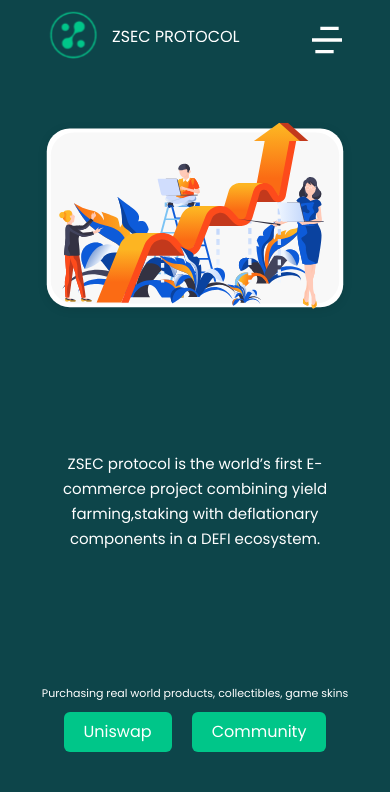
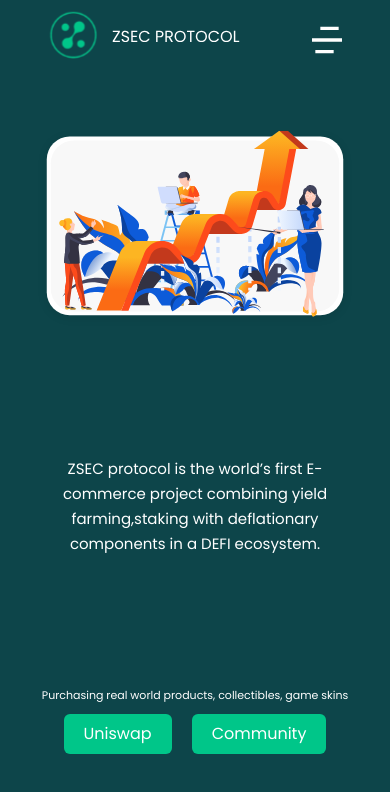
Before and after one commit to naseemshah/react-zesc-website, a React (Create React App) app: page / in a window 390 px wide. Shown: the top 792 px of the page. Built offline with nearby package versions, Linux system fonts and the light colour scheme.

Commit message:
fixed responsiveness

```diff
--- a/src/components/HeroSection/hero.css
+++ b/src/components/HeroSection/hero.css
@@ -59,7 +59,7 @@
 
 @media screen and (max-width: 768px) {
     #HeroSection{
-        padding-top: 60px;
+        padding-top: 70px;
     }
     #HeroSection h1{
         font-size: 20px;
```
